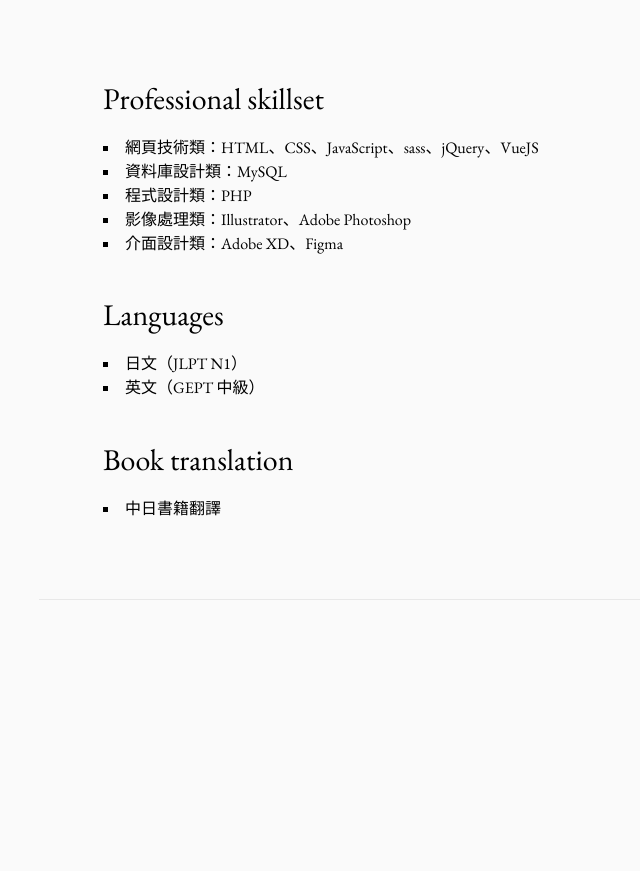
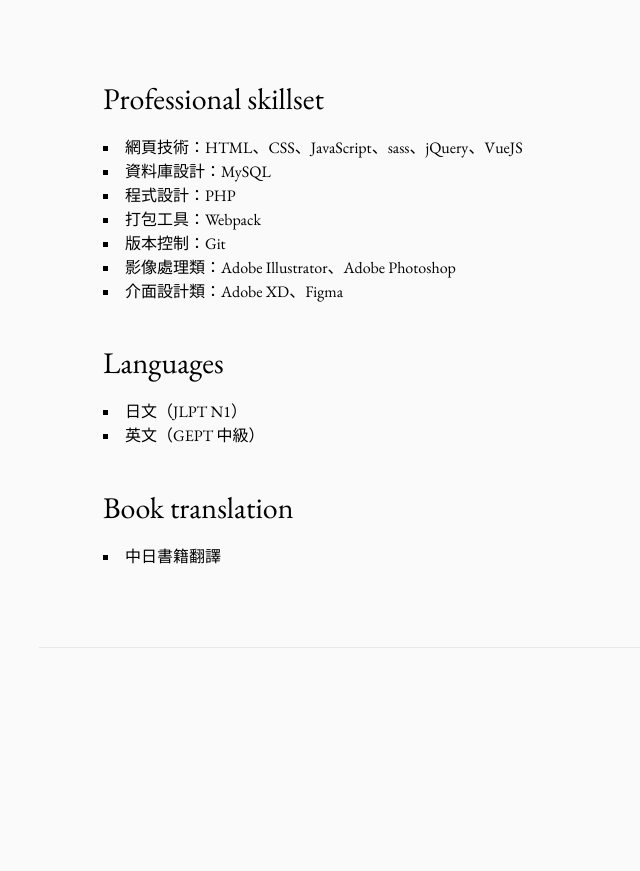
Before and after one commit to jadycain/portfolio, a plain HTML site: page about/index.html in a window 1280 px wide. Shown: the part 2320-3191 px from the top of the page, without its empty margins (153-793 px from the left). Drawn offline with nearby package versions, Linux system fonts and the light colour scheme; some packages are replaced by stand-ins of ours; a script that the page names is missing.

Commit message:
about skills update

```diff
--- a/about/index.html
+++ b/about/index.html
@@ -140,10 +140,12 @@
                                             Professional skillset
                                         </div>
                                         <ul class="list">
-                                            <li>網頁技術類：HTML、CSS、JavaScript、sass、jQuery、VueJS</li>
-                                            <li>資料庫設計類：MySQL</li>
-                                            <li>程式設計類：PHP</li>
-                                            <li>影像處理類：Illustrator、Adobe Photoshop</li>
+                                            <li>網頁技術：HTML、CSS、JavaScript、sass、jQuery、VueJS</li>
+                                            <li>資料庫設計：MySQL</li>
+                                            <li>程式設計：PHP</li>
+                                            <li>打包工具：Webpack</li>
+                                            <li>版本控制：Git</li>
+                                            <li>影像處理類：Adobe Illustrator、Adobe Photoshop</li>
                                             <li>介面設計類：Adobe XD、Figma</li>
                                         </ul>
                                     </div>
```
